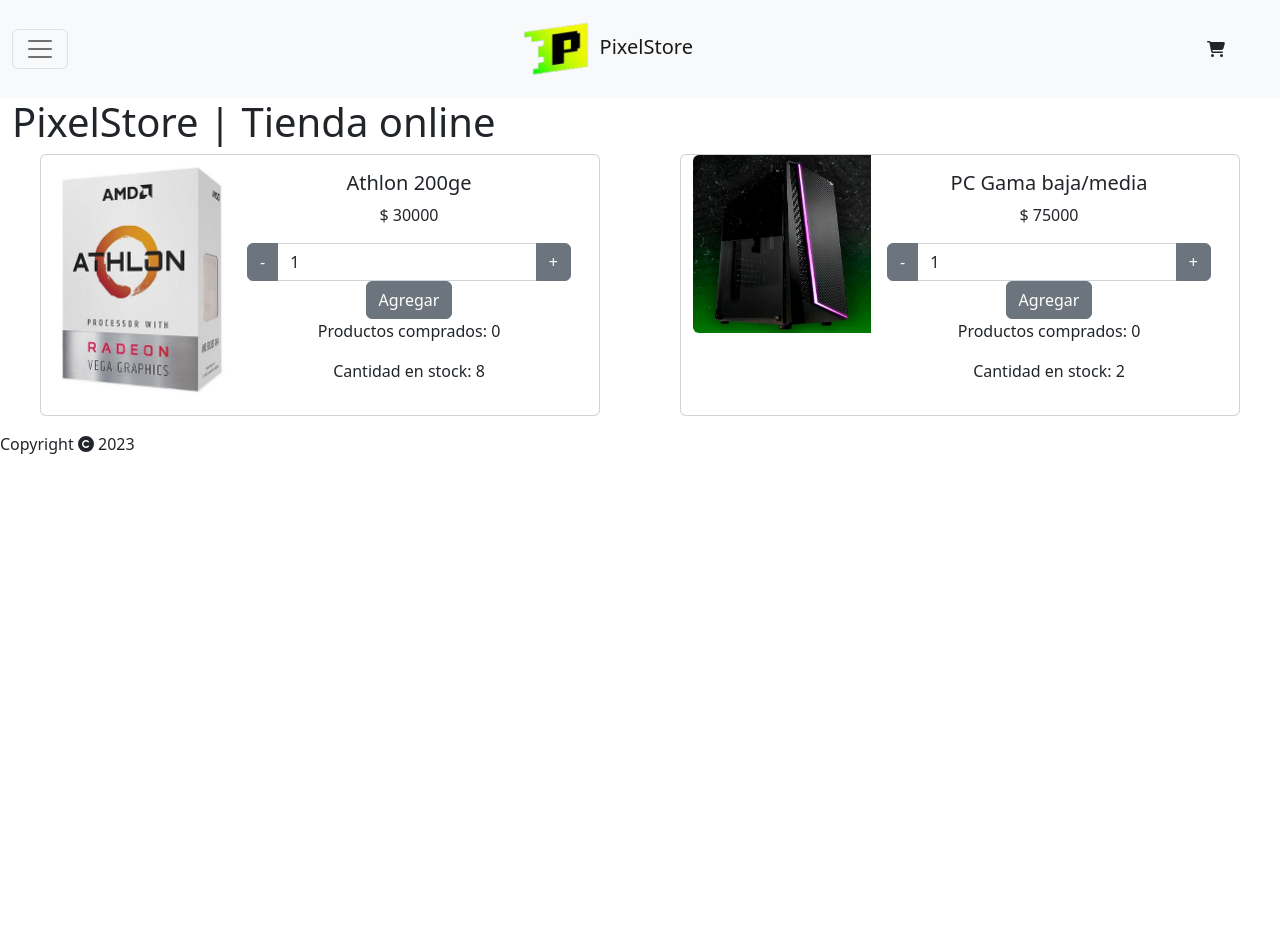
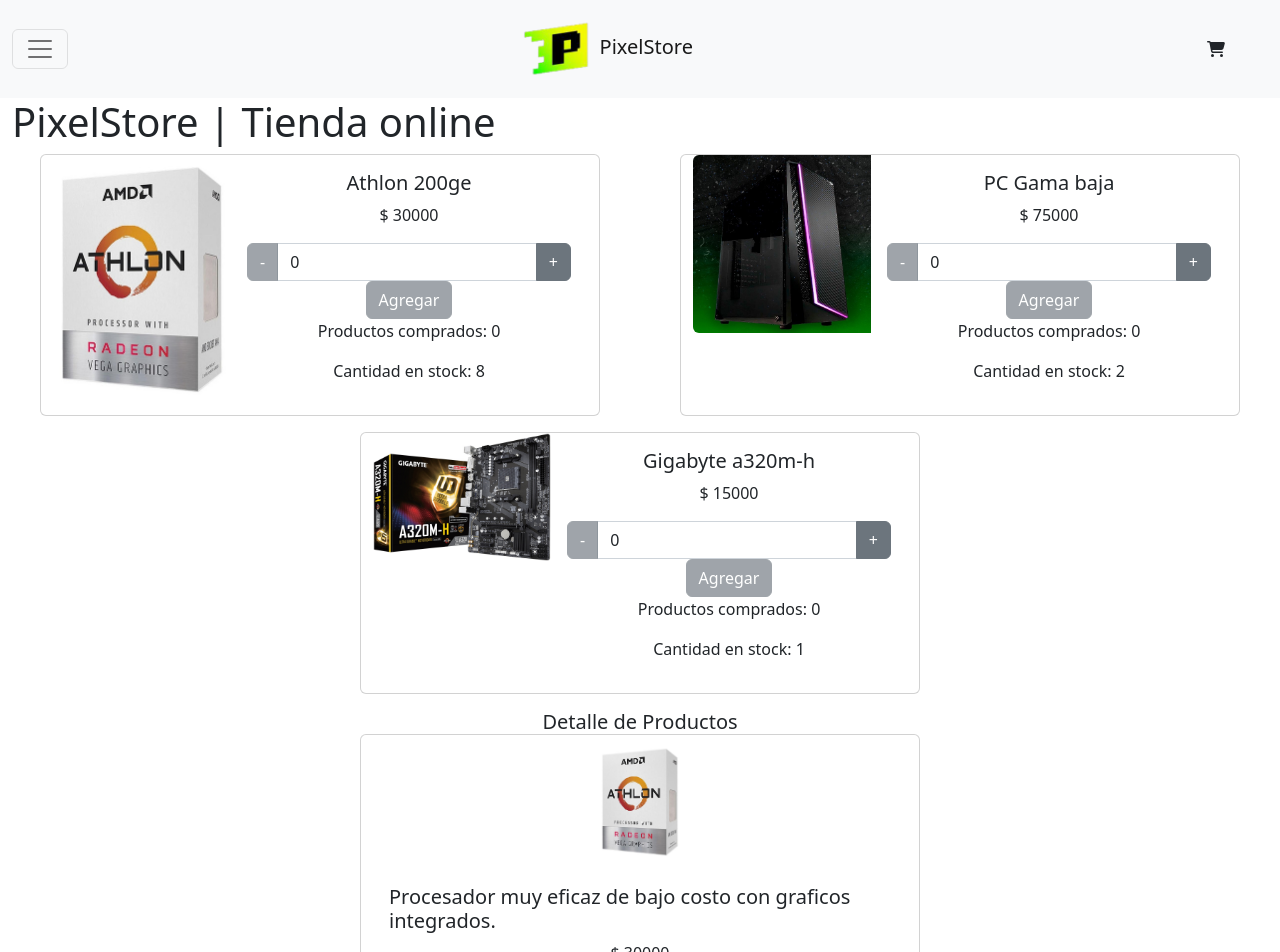
Before and after one commit to Artifexted/PixelStore, a React (Create React App) app: page / in a window 1280 px wide. Shown: the top 952 px of the page. Before the commit the page ends 800 px from the top, so only its background shows below. Built offline with nearby package versions, Linux system fonts and the light colour scheme.

Commit message:
Detalle de productos

```diff
--- a/src/components/Main/Item.jsx
+++ b/src/components/Main/Item.jsx
@@ -14,7 +14,7 @@
 
                         <p className="card-text">$ {data.price}</p>
 
-                        <ItemCount stock={data.stock} initial={1} onAdd={0} />
+                        <ItemCount stock={data.stock} initial={0} onAdd={0} />
                     </div>
                 </div>
             </div>
--- a/src/components/Main/ItemCount.jsx
+++ b/src/components/Main/ItemCount.jsx
@@ -21,6 +21,7 @@
         if(itemAmount <= itemStock) {
             setItemInCart(itemAmount);
             setItemStock(itemStock - itemAmount);
+            setItemAmount(0);
         }
     };
 
--- /dev/null
+++ b/src/components/Main/ItemDetail.jsx
@@ -0,0 +1,21 @@
+import React from 'react';
+//import ItemCount from './ItemCount';
+
+const ItemDetail = ({ item = [] }) => {
+    return (
+        <div  className='card'>
+        <div  className='d-flex justify-content-center'>
+
+          <img src={item.img} className='img-fluid p-2' width='100' alt={item.descr}/>
+        </div>
+        <div className='card-body'>
+          <h5 className='card-title'>{item.descr}</h5>
+          <p className='card-text text-center'>$ {item.price}</p>
+
+          { /*<ItemCount stock={item.stock} initial={0} onAdd={0} />*/ }
+        </div>
+      </div>
+    );
+}
+
+export default ItemDetail;
--- /dev/null
+++ b/src/components/Main/ItemDetailContainer.jsx
@@ -0,0 +1,31 @@
+import React, {useState, useEffect} from 'react';
+import ItemDetail from './ItemDetail';
+import aProducts from './Products';
+
+const ItemDetailContainer = () => {
+    const [item, setItem] = useState({});
+
+    useEffect(() => {
+        const getData = new Promise (resolve => {
+            setTimeout(() => {
+                resolve(aProducts);
+            }, 2000);
+        });
+
+        getData.then((res) => {
+            const itemFound = res.find((reply) => reply.id === 1);
+            setItem(itemFound);
+        });
+    }, []);
+
+    return (
+        <div className='container-fluid'>
+            <div className='row d-flex justify-content-center'>
+                <h5 className='card-title text-center'>Detalle de Productos</h5>
+                <ItemDetail item={item} />
+            </div>
+        </div>
+    );
+}
+
+export default ItemDetailContainer;
--- a/src/components/Main/ItemListContainer.jsx
+++ b/src/components/Main/ItemListContainer.jsx
@@ -1,4 +1,4 @@
-import React, {useEffect, useState} from 'react';
+import React, {useState, useEffect} from 'react';
 import ItemList from './ItemList';
 import aProducts from './Products';
 
@@ -7,7 +7,7 @@
 
     useEffect(() => {
         const getData = new Promise (resolve => {
-                setTimeout(() => {
+            setTimeout(() => {
                 resolve(aProducts)
             }, 2000);
         });
--- a/src/components/Main/Main.jsx
+++ b/src/components/Main/Main.jsx
@@ -1,10 +1,12 @@
 import React from 'react';
+import ItemDetailContainer from './ItemDetailContainer';
 import ItemListContainer from './ItemListContainer';
 
 const Main = () => {
     return (
         <main>
             <ItemListContainer />
+            <ItemDetailContainer />
         </main>
     )
 }
--- a/src/components/Main/Products.jsx
+++ b/src/components/Main/Products.jsx
@@ -9,11 +9,19 @@
     },
     {
         id: 2,
-        title: "PC Gama baja/media",
-        descr: "Computadora completa ideal para empezar en el mundo gaming",
+        title: "PC Gama baja",
+        descr: "Computadora completa ideal para empezar en el mundo gaming.",
         img: "../../img/products/pc/pc_bajamedia.jpg",
         price: 75000,
         stock: 2
+    },
+    {
+        id: 3,
+        title: "Gigabyte a320m-h",
+        descr: "Placa madre con socket AM4, soporta memorias DDR4, tamaño Micro ATX.",
+        img: "../../img/products/mother/gigabyte_a320m-h.jpg",
+        price: 15000,
+        stock: 1
     }
 ];
 
```
Also changed, not shown: public/img/products/mother/gigabyte_a320m-h.jpg (added).
